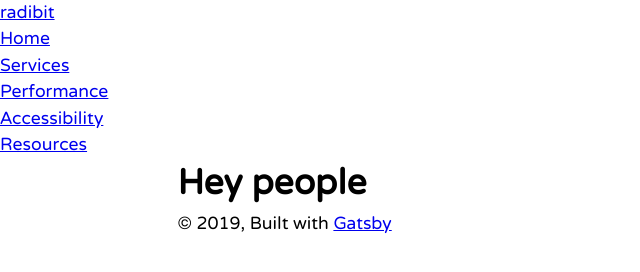
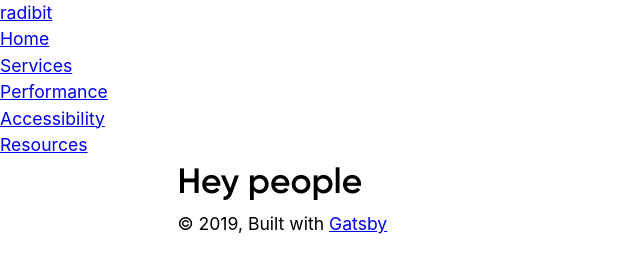
Before and after one commit to radibit/radibit.com, a Gatsby site: page / in a window 1280 px wide. Shown: the whole page, without its empty margins (0-640 px from the left). Built offline with nearby package versions, Linux system fonts and the light colour scheme; Gatsby itself is replaced by a stand-in of ours.

Commit message:
⬆️ update dependencies, add new font files

```diff
--- a/gatsby-config.js
+++ b/gatsby-config.js
@@ -18,17 +18,6 @@ module.exports = {
     `gatsby-transformer-sharp`,
     `gatsby-plugin-sharp`,
     {
-      resolve: `gatsby-plugin-postcss`,
-      options: {
-        postCssPlugins: [
-          autoprefixer({
-            browsers: ['> 5%'],
-          }),
-        ],
-        precision: 8,
-      },
-    },
-    {
       resolve: `gatsby-plugin-manifest`,
       options: {
         name: `radibit`,
--- a/src/styles/base.css
+++ b/src/styles/base.css
@@ -1,8 +1,8 @@
 @font-face {
-  font-family: 'VarelaRound-Regular';
-  src: url('../assets/fonts/VarelaRound-Regular.woff') format('woff'),
-    url('../assets//fonts/VarelaRound-Regular.woff2') format('woff2');
-  font-weight: normal;
+  font-family: 'Gilroy-SemiBold';
+  src: url('../assets/fonts/Gilroy-SemiBold.woff') format('woff'),
+    url('../assets//fonts/Gilroy-SemiBold.woff2') format('woff2');
+  font-weight: 600;
   font-style: normal;
   font-display: swap;
 }
@@ -20,10 +20,9 @@ body {
   padding: 0;
 
   font-size: 110%;
-  font-family: 'VarelaRound-Regular', -apple-system, BlinkMacSystemFont,
+  font-family: -apple-system, BlinkMacSystemFont,
     'Segoe UI', Roboto, Helvetica, Arial, sans-serif, 'Apple Color Emoji',
     'Segoe UI Emoji', 'Segoe UI Symbol';
-  font-weight: 400;
   line-height: 1.5;
   -webkit-font-smoothing: antialiased;
   -webkit-text-size-adjust: 100%;
@@ -39,6 +38,7 @@ body {
   --color-grey: #8f9196;
 
   --default-spacing: 2rem;
+  --font-sans: Gilroy-SemiBold, Helvetica, Arial, sans-serif;
 
   --baseline: 1.5rem;
   --minScreen: 20rem;
@@ -46,3 +46,7 @@ body {
   --minFont: 0.9rem;
   --maxFont: 1.125rem;
 }
+
+h1, h2, h3 {
+  font-family: var(--font-sans);
+}
```
Also changed, not shown: package.json (+13 -19 lines), src/assets/fonts/Gilroy-SemiBold.woff (added), src/assets/fonts/Gilroy-SemiBold.woff2 (added), src/assets/fonts/VarelaRound-Regular.woff (deleted), src/assets/fonts/VarelaRound-Regular.woff2 (deleted), src/assets/images/icon.png, 2 other files.
